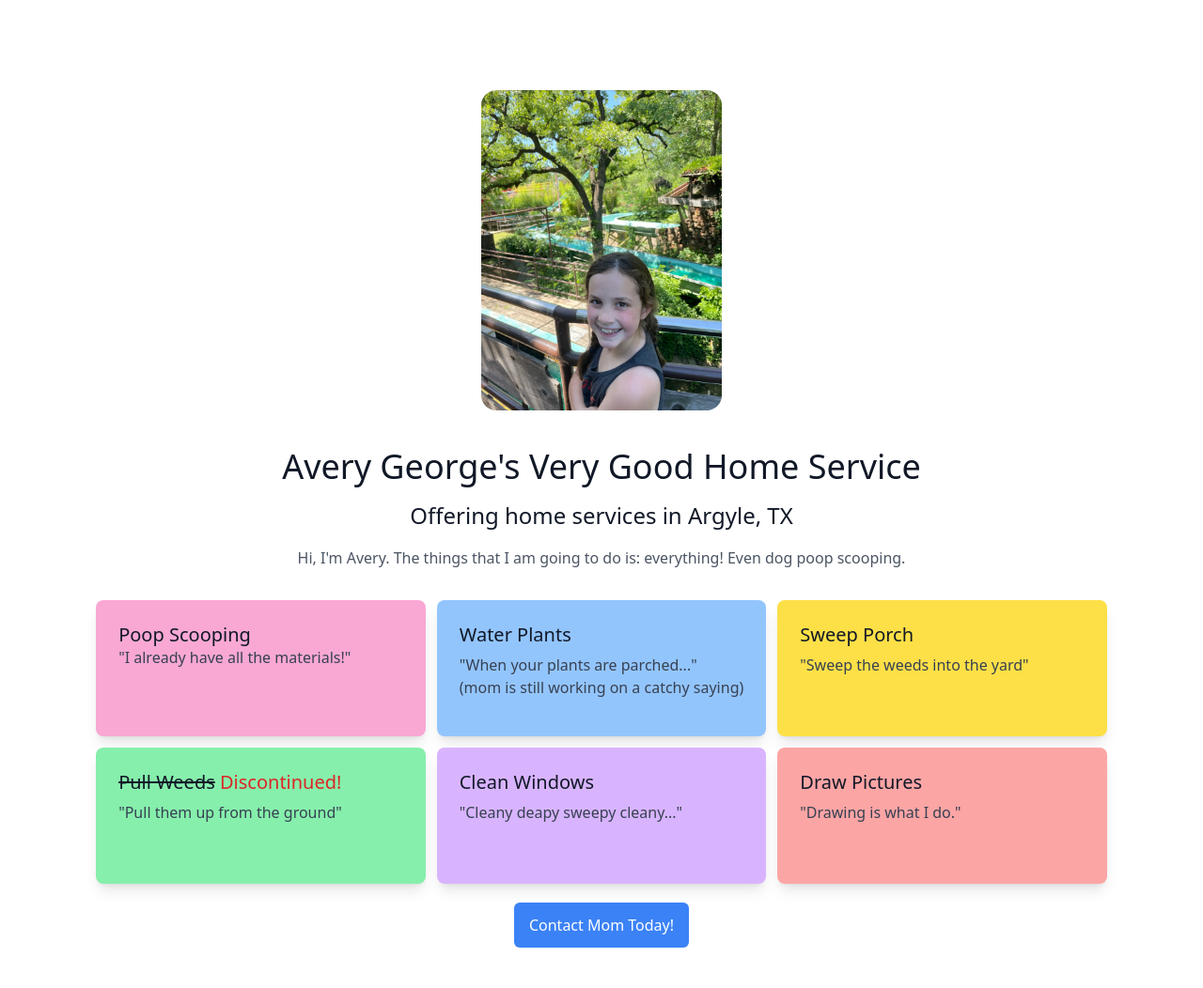
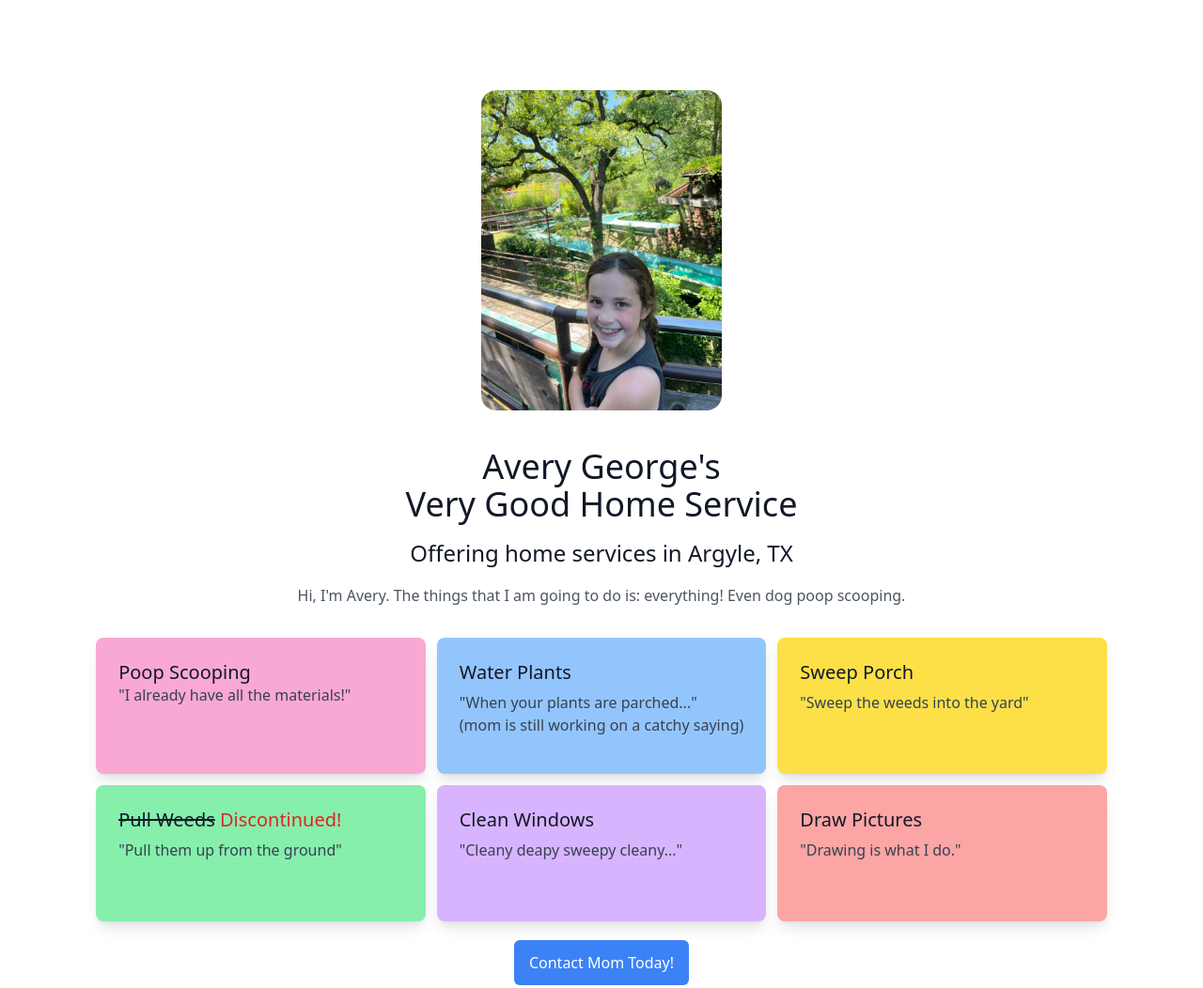
Before and after one commit to LandonRGeorge/20220627_avery_website, a website: page index.html in a window 1280 px wide. Shown: the whole page at 94% size. Drawn offline with Linux system fonts and the light colour scheme.

Commit message:
progress

```diff
--- a/index.html
+++ b/index.html
@@ -16,7 +16,7 @@
                      src="./imgs/F9087410-81B0-40C5-9716-094195A09F7F_1_105_c.jpeg">
             </div>
             <div class="text-center lg:w-2/3 w-full">
-                <h1 class="title-font sm:text-4xl text-3xl mb-4 font-medium text-gray-900">Avery George's Very Good Home
+                <h1 class="title-font sm:text-4xl text-3xl mb-4 font-medium text-gray-900">Avery George's</br>Very Good Home
                     Service</h1>
                 <h2 class="title-font sm:text-2xl text-xl mb-4 font-medium text-gray-900 font-light">Offering home services in Argyle, TX</h1>
                 <p class="mb-8 leading-relaxed">Hi, I'm Avery. The things that I am going to do is: everything! Even dog
```
Also changed, not shown: output.css.
